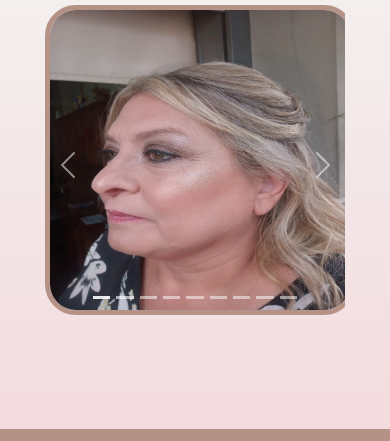
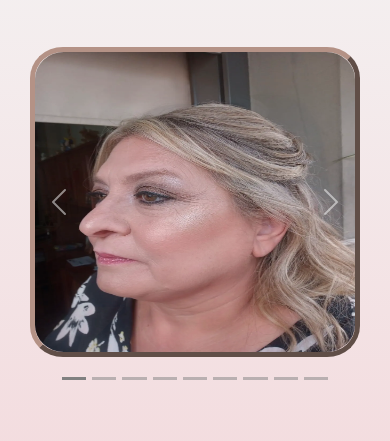
Before and after one commit to MauroSVargas/repositorio-general-curso-desarrollo-web-coder, a website: page pages/galeria.html in a window 390 px wide. Shown: the part 136-577 px from the top of the page. Drawn offline with nearby package versions, Linux system fonts and the light colour scheme.

Commit message:
arreglando vista mobile galeria

```diff
--- a/pages/galeria.html
+++ b/pages/galeria.html
@@ -55,19 +55,10 @@
     <section class="contenerdor__galeria">
 
         <h1 class="animate__animated animate__fadeInDown">GALERIA</h1>
+
+
         <div id="carouselExampleFade" class="carousel slide carousel-fade" data-bs-ride="carousel">
 
-          <div class="carousel-indicators">
-            <button type="button" data-bs-target="#carouselExampleIndicators" data-bs-slide-to="0" class="active" aria-current="true" aria-label="Slide 1"></button>
-            <button type="button" data-bs-target="#carouselExampleIndicators" data-bs-slide-to="1" aria-label="Slide 2"></button>
-            <button type="button" data-bs-target="#carouselExampleIndicators" data-bs-slide-to="2" aria-label="Slide 3"></button>
-            <button type="button" data-bs-target="#carouselExampleIndicators" data-bs-slide-to="3" aria-label="Slide 4"></button>
-            <button type="button" data-bs-target="#carouselExampleIndicators" data-bs-slide-to="4" aria-label="Slide 5"></button>
-            <button type="button" data-bs-target="#carouselExampleIndicators" data-bs-slide-to="5" aria-label="Slide 6"></button>
-            <button type="button" data-bs-target="#carouselExampleIndicators" data-bs-slide-to="6" aria-label="Slide 7"></button>
-            <button type="button" data-bs-target="#carouselExampleIndicators" data-bs-slide-to="7" aria-label="Slide 8"></button>
-            <button type="button" data-bs-target="#carouselExampleIndicators" data-bs-slide-to="8" aria-label="Slide 9"></button>
-          </div>
 
           <div class="carousel-inner">
             <div class="carousel-item active">
@@ -117,6 +108,18 @@
             </button>
           </div>
 
+            <div class="carousel-indicators">
+              <button type="button" data-bs-target="#carouselExampleIndicators" data-bs-slide-to="0" class="active" aria-current="true" aria-label="Slide 1"></button>
+              <button type="button" data-bs-target="#carouselExampleIndicators" data-bs-slide-to="1" aria-label="Slide 2"></button>
+              <button type="button" data-bs-target="#carouselExampleIndicators" data-bs-slide-to="2" aria-label="Slide 3"></button>
+              <button type="button" data-bs-target="#carouselExampleIndicators" data-bs-slide-to="3" aria-label="Slide 4"></button>
+              <button type="button" data-bs-target="#carouselExampleIndicators" data-bs-slide-to="4" aria-label="Slide 5"></button>
+              <button type="button" data-bs-target="#carouselExampleIndicators" data-bs-slide-to="5" aria-label="Slide 6"></button>
+              <button type="button" data-bs-target="#carouselExampleIndicators" data-bs-slide-to="6" aria-label="Slide 7"></button>
+              <button type="button" data-bs-target="#carouselExampleIndicators" data-bs-slide-to="7" aria-label="Slide 8"></button>
+              <button type="button" data-bs-target="#carouselExampleIndicators" data-bs-slide-to="8" aria-label="Slide 9"></button>
+            </div>
+
     </section>
 
     <footer id="footer">
--- a/scss/_galeria.scss
+++ b/scss/_galeria.scss
@@ -7,39 +7,53 @@
      "header"
      "galeria"
      "footer";
-    grid-template-rows: 75px auto 60px;
+    grid-template-rows: 75px 585px 60px;
     background-image: linear-gradient(#f4f4f4, #f3d9dc);
   }
 
-  #carouselExampleFade {
+  .contenedor__galeria{
+    grid-area: galeria;
+  }
+
+  #carouselExampleFade{
     margin: 0 auto;
-    width: 550px;
-    z-index: 0;
+    width: 450px;
+    border-radius: 10%;
+    border-width: 5px;
+    border-style: outset;
+    border-color: #b49286;
   }
 
   .d-block {
-    width: 400px;
-    height: 500px;
-    margin-bottom: 10px;
-    border-radius: 10%;
-    border-width: 5px;
-    border-style: solid;
-    border-color: #b49286;
+    height: 450px;
+    border-radius: 9%;
+  }
+
+  .carousel-indicators{
+    position: static;
+    display: flex;
+    list-style: none;
+    margin-top: 10px;
+  }
+
+  .carousel-indicators [data-bs-target]{
+    background-color: grey;
   }
 
   @media (max-width: 600px) {
     #carouselExampleFade {
-      width: 400px;
+      width: 415px;
      }
   }
 
-  @media (max-width: 400px) {
+  @media (max-width: 440px) {
     #galeria__grid {
-      grid-template-rows: 75px 490px 60px;
+      grid-template-rows: 75px 535px 60px;
      }
 
      #carouselExampleFade {
-      width: 300px;
+      width: 320px;
+      margin-top: 50px;
      }
 
      .d-block {
```
Also changed, not shown: index.html (+3 -3 lines), css/proyecto.css. Lines whose indentation alone changed are shown as unchanged.
